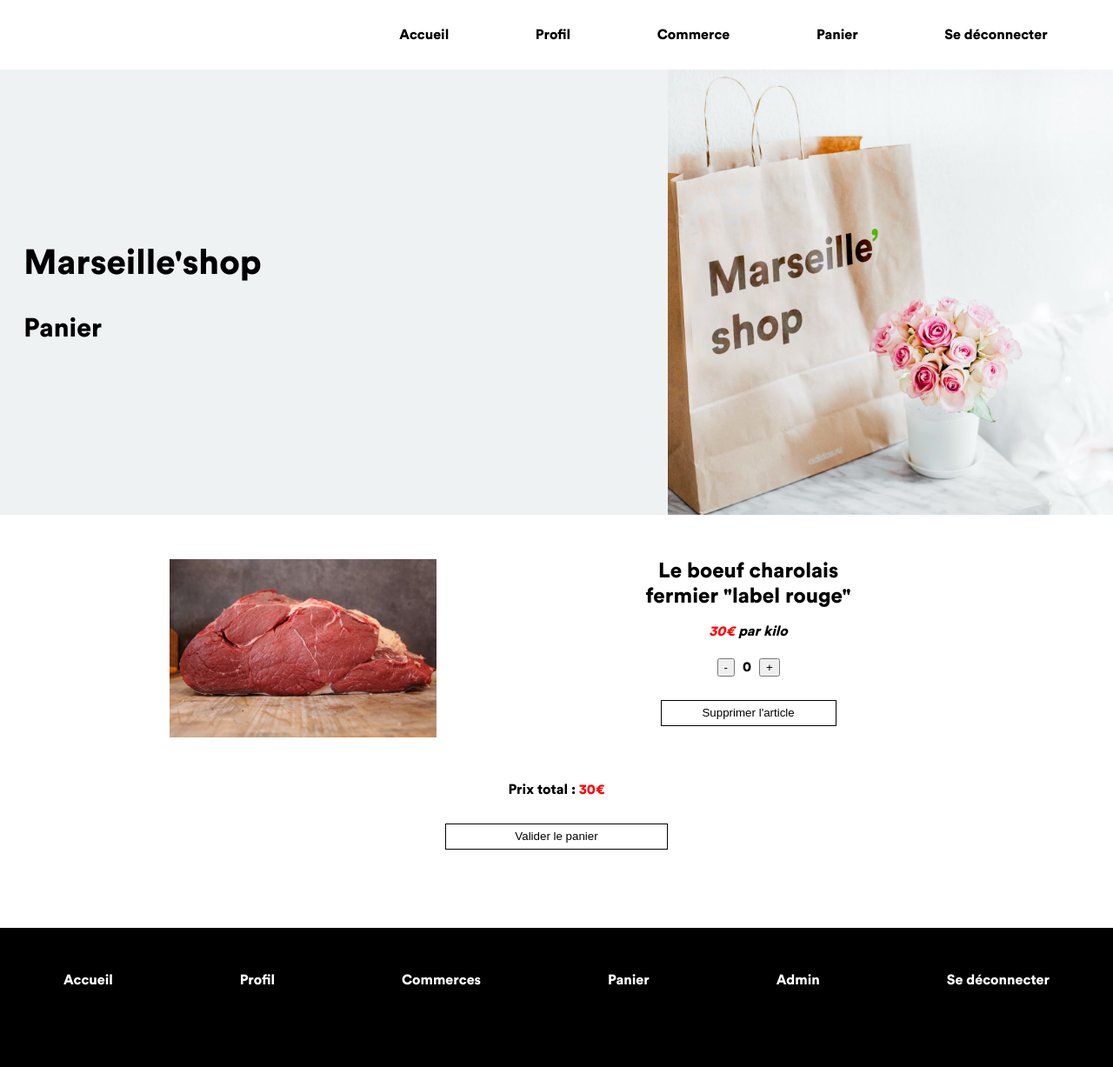
After one commit to celine-emptoz-lacote/confinement, a PHP site: page /panier.php in a window 1280 px wide. The commit adds this page. Shown: the whole page at 87% size. Run offline with PHP 8.4, Linux system fonts and the light colour scheme.

Commit message:
Creation de la page panier

```diff
--- a/css/styles.css
+++ b/css/styles.css
@@ -308,3 +308,65 @@ input[type="submit"] {
     color: red;
     text-decoration: underline;
 }
+
+/**** PANIER ******/
+.panier_section {
+    display: flex;
+    justify-content: space-between;
+    align-items: center;
+    background-color: #eef2f3;
+    text-align: left;
+}
+
+.panier_section img {
+    width: 40%;
+}
+
+.panier_section h1 {
+    font-size: 40px;
+    margin-left: 10%;
+}
+
+.panier_section p {
+    margin-left: 10%;
+    font-size: 30px;
+}
+
+.panier_article {
+    width: 80%;
+    margin: 4% auto;
+    display: flex;
+    justify-content: space-around;
+}
+
+.panier_article h2 {
+    width: 66%;
+    margin: auto;
+}
+
+.panier_article img {
+    width: 30%;
+}
+
+.panier_span {
+    color: red;
+}
+
+.panier_buttons {
+    display: flex;
+    justify-content: center;
+    align-items: center;
+}
+
+.panier_buttons button , .panier_buttons p{
+    margin: 1%;
+}
+
+.panier_article input {
+    width: 45%;
+    margin-top: 5%;
+}
+
+.panier_total input {
+    width: 20%;
+}
--- /dev/null
+++ b/panier.php
@@ -0,0 +1,61 @@
+<!DOCTYPE html>
+<html lang="fr">
+<head>
+    <meta charset="UTF-8">
+    <meta name="viewport" content="width=device-width, initial-scale=1.0">
+    <link rel="stylesheet" href="css/styles.css">
+    <title>Mon panier</title>
+</head>
+<body>
+
+    <header>
+        <nav>
+            <a href="#">Accueil</a>
+            <a href="#">Profil</a>
+            <a href="#">Commerce</a>
+            <a href="#">Panier</a>
+            <a href="#">Se déconnecter</a>
+        </nav>
+    </header>
+    <main>
+        <section class="panier_section">
+            <div>
+                <h1>Marseille'shop</h1>
+                <p>Panier</p>
+            </div>
+            <img src="src/images/marseilleshop.png" alt="">
+        </section>
+
+        <section >
+            <div class="panier_article">
+                <img src="src/images/boeuf1.jpg" alt="Morceau de boeuf">
+                <div>
+                    <h2>Le boeuf charolais fermier "label rouge"</h2>
+                    <p> <em><span class="panier_span"> 30€ </span> par kilo </em></p>
+                    <div class="panier_buttons">
+                        <button>-</button>
+                        <p>0</p>
+                        <button>+</button>
+                    </div>
+                    <input type="submit" value="Supprimer l'article">
+                </div>
+            </div>
+        </section>
+        <section class="panier_total">
+            <p>Prix total : <span class="panier_span">30€</span></p>
+            <input type="submit" value="Valider le panier">
+        </section>
+    </main>
+
+    <footer>
+        <nav class="nav_footer">
+            <a href="#">Accueil</a>
+            <a href="#">Profil</a>
+            <a href="#">Commerces</a>
+            <a href="#">Panier</a>
+            <a href="#">Admin</a>
+            <a href="#">Se déconnecter</a>
+        </nav>
+    </footer>
+</body>
+</html>
```
Also changed, not shown: src/images/Kaas.jpeg (renamed from css/images/images-boutiques/Kaas.jpeg), src/images/P222335.png (renamed from css/images/images-boutiques/P222335.png), src/images/agneau.JPG (renamed from css/images/viandes/agneau.JPG), src/images/beef-1814638_1280.webp (renamed from css/images/images-boutiques/beef-1814638_1280.webp), src/images/boeuf1.JPG (renamed from css/images/viandes/boeuf1.JPG), src/images/cheese-1238395_1280.webp (renamed from css/images/images-boutiques/cheese-1238395_1280.webp), src/images/clé-molette.jpg (renamed from css/images/images-boutiques/clé-molette.jpg), src/images/corbeille-de-fruits.jpg (renamed from css/images/images-boutiques/corbeille-de-fruits.jpg), src/images/la-pluma.JPG (renamed from css/images/viandes/la-pluma.JPG), src/images/la-saucisse.JPG (renamed from css/images/viandes/la-saucisse.JPG), src/images/light.jpg (renamed from css/images/images-boutiques/light.jpg), src/images/paint.jpg (renamed from css/images/images-boutiques/paint.jpg), src/images/porc fermier.jpg (renamed from css/images/viandes/porc fermier.jpg), src/images/porc-fermier.jpg (renamed from css/images/viandes/porc-fermier.jpg).
